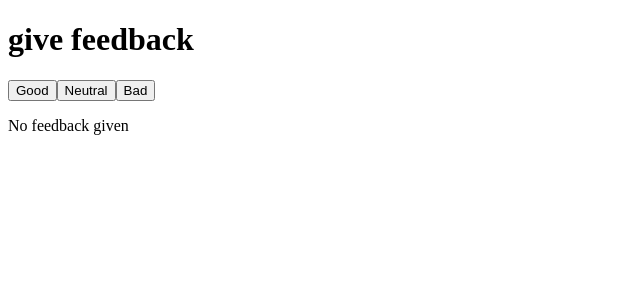
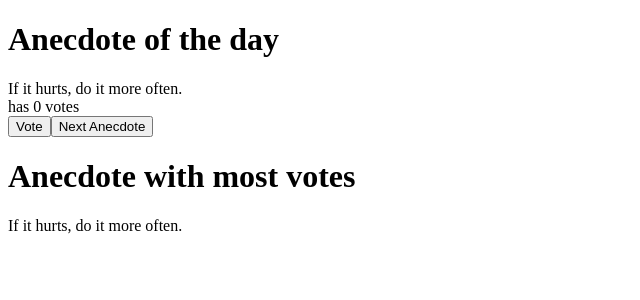
Before and after one commit to johnkimcareers/fullStackProject, a React (Create React App) app: page / in a window 1280 px wide. Shown: the top 300 px of the page, without its empty margins (0-640 px from the left). Built offline with nearby package versions, Linux system fonts and the light colour scheme.

Commit message:
completed 1.14, voting on favorite anecdote and display

```diff
--- a/src/App.js
+++ b/src/App.js
@@ -2,64 +2,112 @@
 import {findAllByDisplayValue} from "@testing-library/react";
 
 const App = () => {
-    // save clicks of each button to its own state
-    const [good, setGood] = useState(0)
-    const [neutral, setNeutral] = useState(0)
-    const [bad, setBad] = useState(0)
+    const [selected, setSelected] = useState(0);
+    const [points, setPoints] = useState([0,0,0,0,0,0,0,0]);
+    const [maxVotes, setMaxVotes] = useState(0);
+
+    const anecdotes = [
+        'If it hurts, do it more often.',
+        'Adding manpower to a late software project makes it later!',
+        'The first 90 percent of the code accounts for the first 10 percent of the development time...The remaining 10 percent of the code accounts for the other 90 percent of the development time.',
+        'Any fool can write code that a computer can understand. Good programmers write code that humans can understand.',
+        'Premature optimization is the root of all evil.',
+        'Debugging is twice as hard as writing the code in the first place. Therefore, if you write the code as cleverly as possible, you are, by definition, not smart enough to debug it.',
+        'Programming without an extremely heavy use of console.log is same as if a doctor would refuse to use x-rays or blood tests when diagnosing patients.',
+        'The only way to go fast, is to go well.'
+    ];
+
+    const randomSelect = () => {
+        const randomIndex = Math.floor(Math.random() * (anecdotes.length - 1));
+        setSelected(randomIndex);
+    }
+    const vote = () => {
+        const copy = [...points];
+        copy[selected] += 1;
+        setPoints(copy);
+        const max = points.indexOf(Math.max(...points));
+        setMaxVotes(max);
+    }
 
 
     return (
         <>
             <div>
-                <div>
-                    <h1>give feedback</h1>
-                </div>
-                <div>
-                    <Button description={'Good'} fn={() => setGood(good + 1)}/>
-                    <Button description={'Neutral'} fn={() => setNeutral(neutral + 1)}/>
-                    <Button description={'Bad'} fn={() => setBad(bad + 1)}/>
-                </div>
-                <Statistics good={good} neutral={neutral} bad={bad}/>
+                <h1>Anecdote of the day</h1>
+                {anecdotes[selected]}
+                <div></div>
+                has {points[selected]} votes
+                <div></div>
+                <Button description='Vote' fn={vote}/>
+                <Button description='Next Anecdote' fn={randomSelect}/>
             </div>
+            <div>
+                <h1>Anecdote with most votes</h1>
+                {anecdotes[maxVotes]}
+            </div>
+
         </>
     )
+
+
+
+    // const [good, setGood] = useState(0)
+    // const [neutral, setNeutral] = useState(0)
+    // const [bad, setBad] = useState(0)
+    //
+    //
+    // return (
+    //     <>
+    //         <div>
+    //             <div>
+    //                 <h1>give feedback</h1>
+    //             </div>
+    //             <div>
+    //                 <Button description={'Good'} fn={() => setGood(good + 1)}/>
+    //                 <Button description={'Neutral'} fn={() => setNeutral(neutral + 1)}/>
+    //                 <Button description={'Bad'} fn={() => setBad(bad + 1)}/>
+    //             </div>
+    //             <Statistics good={good} neutral={neutral} bad={bad}/>
+    //         </div>
+    //     </>
+    // )
 }
 
-const Statistics = ({good, neutral, bad}) => {
-    let all = good + neutral + bad;
-    let average = (good * 1 + bad * -1 + neutral * 0) / all;
-    let positive = good / all;
-    if (all === 0) {
-        return (
-            <div>
-                <p>No feedback given</p>
-            </div>
-        )
-    } else {
-        return (
-            <>
-                <div>
-                    <h1>statistics</h1>
-                </div>
-                <StatisticLine text='good' value={good}/>
-                <StatisticLine text='neutral' value={neutral}/>
-                <StatisticLine text='bad' value={bad}/>
-                <StatisticLine text='all' value={all}/>
-                <StatisticLine text='average' value={average}/>
-                <StatisticLine text='positive' value={positive}/>
-            </>
-        )
-    }
+// const Statistics = ({good, neutral, bad}) => {
+//     let all = good + neutral + bad;
+//     let average = (good * 1 + bad * -1 + neutral * 0) / all;
+//     let positive = good / all;
+//     if (all === 0) {
+//         return (
+//             <div>
+//                 <p>No feedback given</p>
+//             </div>
+//         )
+//     } else {
+//         return (
+//             <>
+//                 <div>
+//                     <h1>statistics</h1>
+//                 </div>
+//                 <StatisticLine text='good' value={good}/>
+//                 <StatisticLine text='neutral' value={neutral}/>
+//                 <StatisticLine text='bad' value={bad}/>
+//                 <StatisticLine text='all' value={all}/>
+//                 <StatisticLine text='average' value={average}/>
+//                 <StatisticLine text='positive' value={positive}/>
+//             </>
+//         )
+//     }
+//
+// }
 
-}
-
-const StatisticLine = ({text, value}) => {
-    return (
-        <div>
-            {text} {value}
-        </div>
-    )
-}
+// const StatisticLine = ({text, value}) => {
+//     return (
+//         <div>
+//             {text} {value}
+//         </div>
+//     )
+// }
 
 const Button = ({description, fn}) => {
     return (
```
